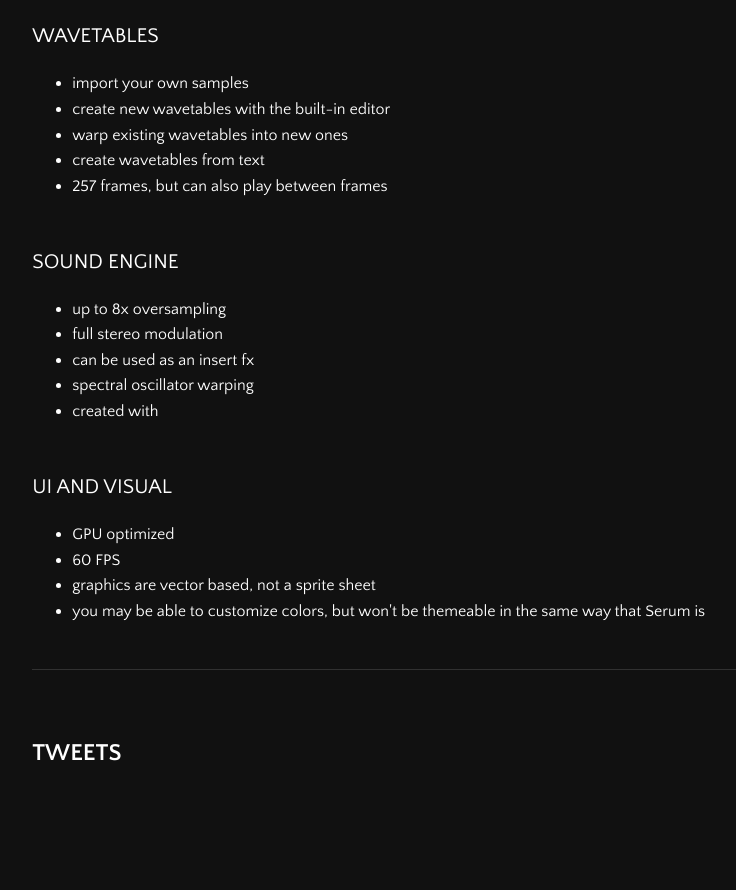
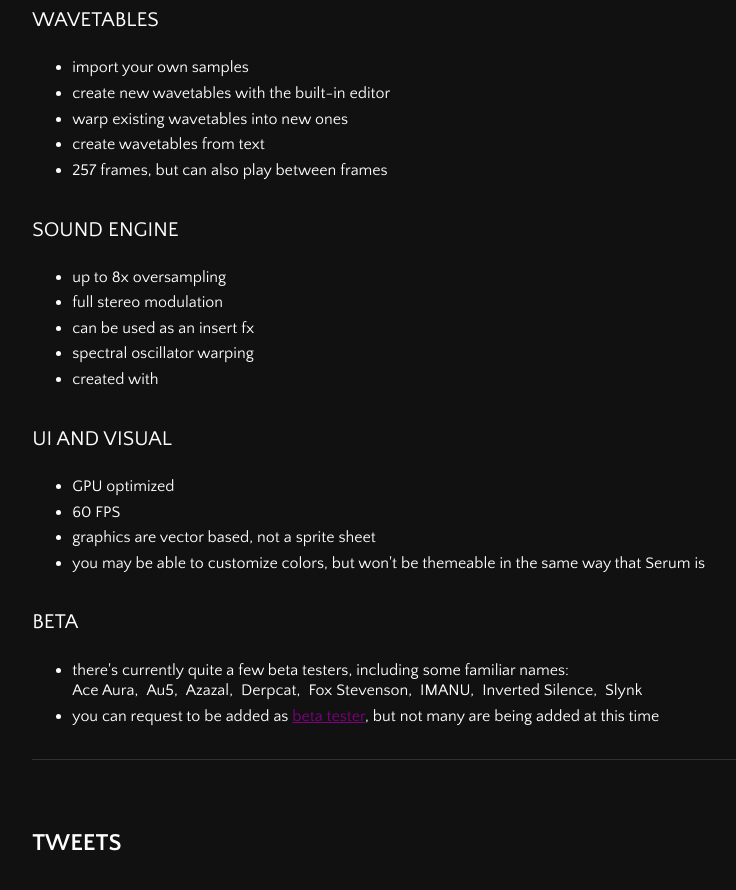
Before and after one commit to kevinkace/vitalwatch, a Gatsby site: page / in a window 1280 px wide. Shown: the part 722-1612 px from the top of the page, without its empty margins (19-755 px from the left). Built offline with nearby package versions, Linux system fonts and the light colour scheme; Gatsby itself is replaced by a stand-in of ours.

Commit message:
info about beta

```diff
--- a/src/css/global.module.css
+++ b/src/css/global.module.css
@@ -26,7 +26,7 @@ h3 {
 }
 
 ul {
-    margin-bottom: 3em;
+    margin-bottom: 2em;
 }
 
 li {
--- a/src/pages/index.js
+++ b/src/pages/index.js
@@ -77,6 +77,26 @@ const IndexPage = () => (
           </ul>
         </div>
       </div>
+
+      <div>
+        <h3>Beta</h3>
+        <ul>
+          <li>
+            there's currently quite a few beta testers, including some familiar names:
+            <ul className={css.flatList}>
+              <li>Ace Aura</li>
+              <li>Au5</li>
+              <li>Azazal</li>
+              <li>Derpcat</li>
+              <li>Fox Stevenson</li>
+              <li>IMANU</li>
+              <li>Inverted Silence</li>
+              <li>Slynk</li>
+            </ul>
+          </li>
+          <li>you can request to be added as <ExtLink href={'https://discord.com/channels/518489831232503809/638760293035409418'}>beta tester</ExtLink>, but not many are being added at this time</li>
+        </ul>
+      </div>
     </div>
 
   <Tweets initialNum={6}/>
--- a/src/pages/index.module.css
+++ b/src/pages/index.module.css
@@ -24,3 +24,23 @@
         gap: 2em;
     }
 }
+
+.flatList {
+    list-style: none;
+    padding: 0;
+    margin: 0;
+    display: flex;
+    flex-wrap: wrap;
+
+    li {
+        margin: 0;
+
+        &:not(:last-child) {
+            &:after {
+                content: ',';
+            }
+            margin-right: 0.5em;
+
+        }
+    }
+}
```
